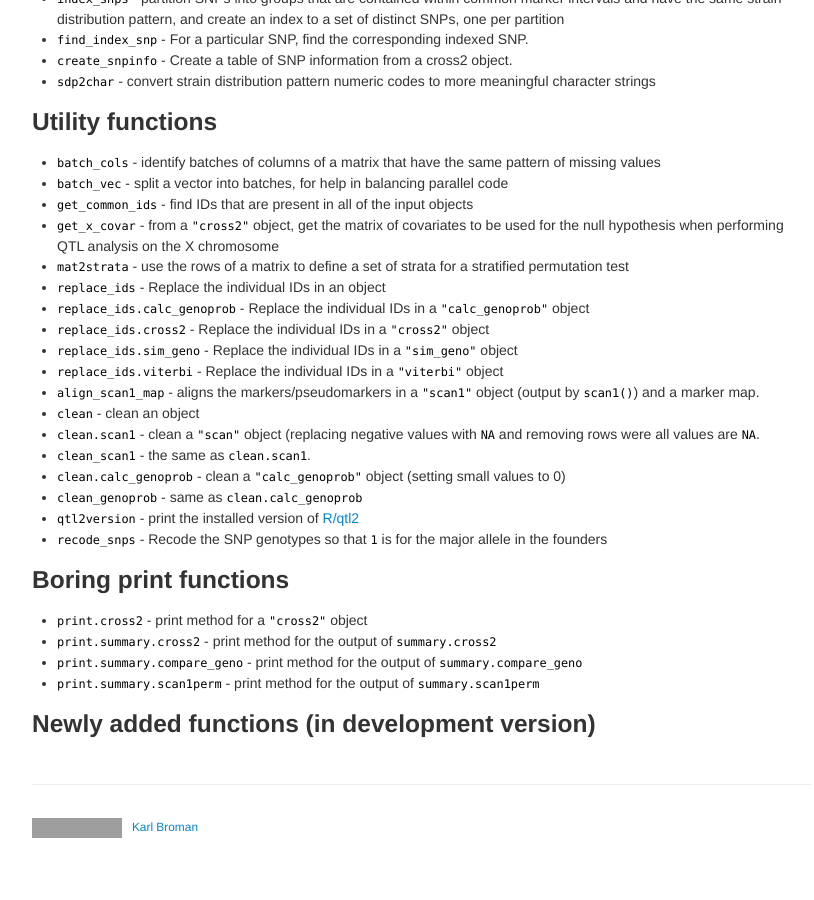
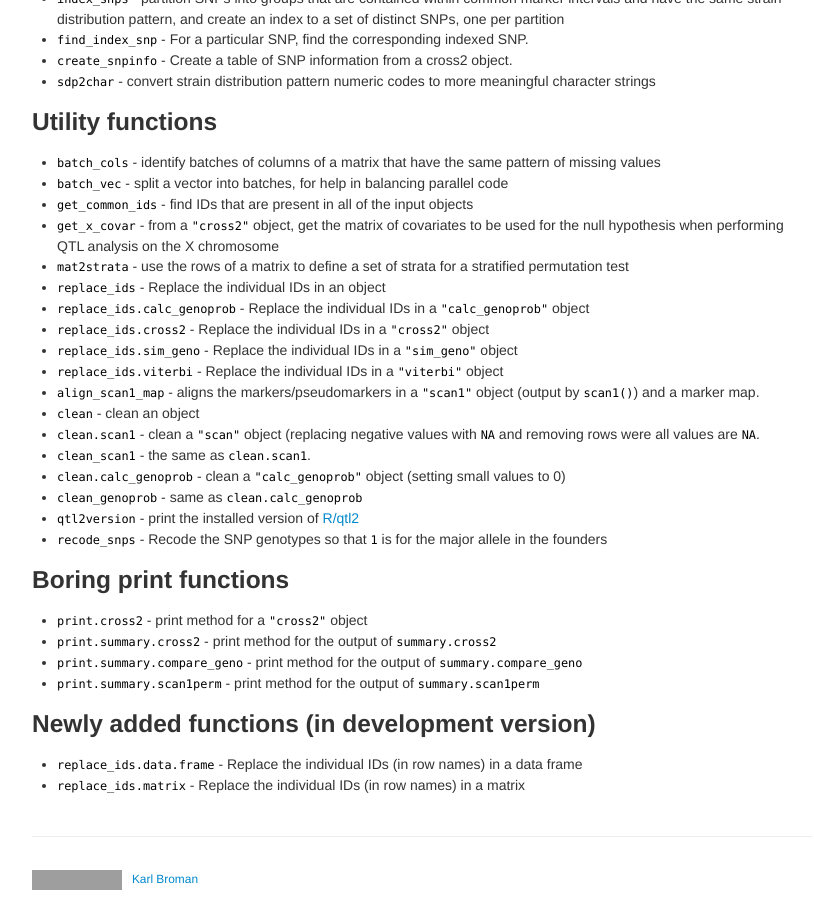
Before and after one commit to rqtl/qtl2, a Jekyll site: the page built from pages/rqtl2_functions.md, in a window 1280 px wide and 900 px high, scrolled down 4209 px. Shown: the whole window, without its empty margins (218-1032 px from the left). Built offline with Jekyll 4.4.1, drawn with Linux system fonts in a browser that asks for light colours; before the commit the page ends 5057 px from its top, so only the background shows below that; grey boxes are pictures that could not be loaded.

Commit message:
Add replace_ids for data frame and matrix to rqtl2_functions page

```diff
--- a/pages/rqtl2_functions.md
+++ b/pages/rqtl2_functions.md
@@ -329,3 +329,5 @@ description: Annotated/categorized list of functions in R/qtl2
 
 
 ### Newly added functions (in development version)
+- `replace_ids.data.frame` - Replace the individual IDs (in row names) in a data frame
+- `replace_ids.matrix` - Replace the individual IDs (in row names) in a matrix
```
